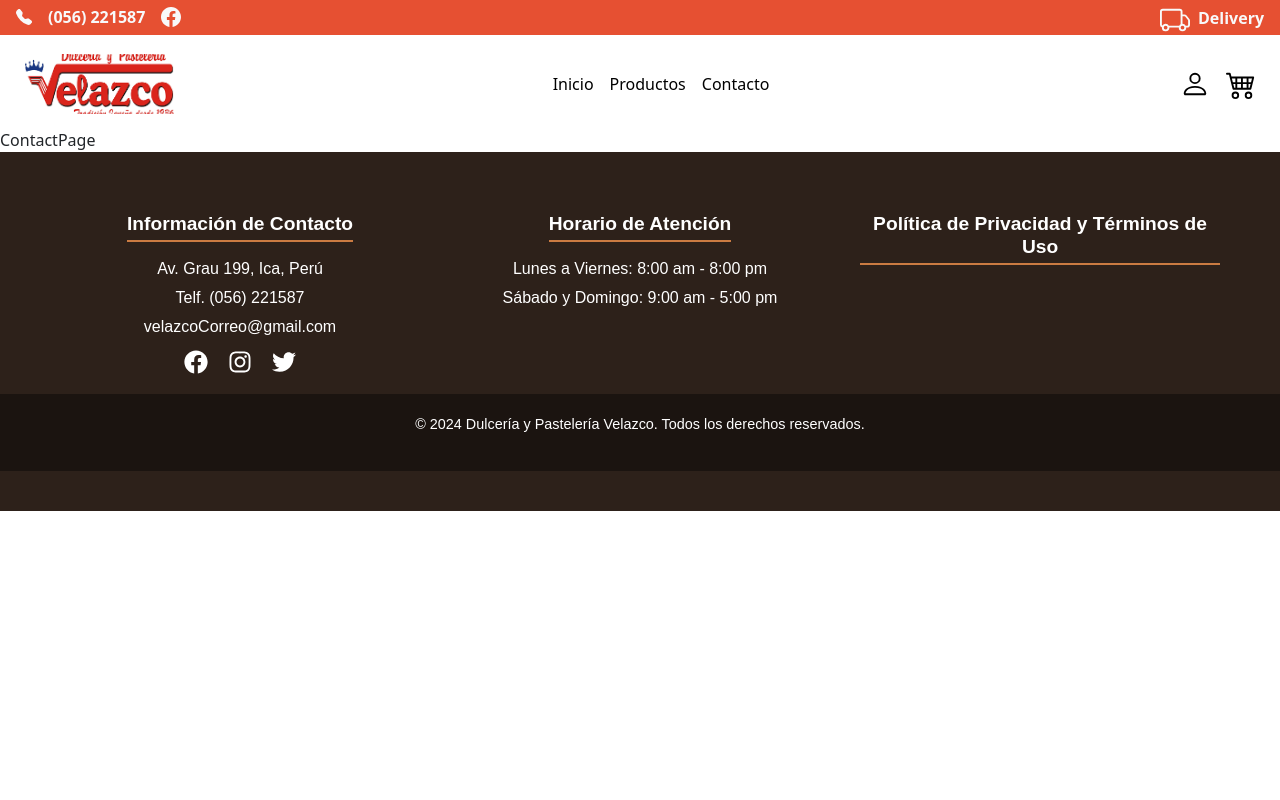
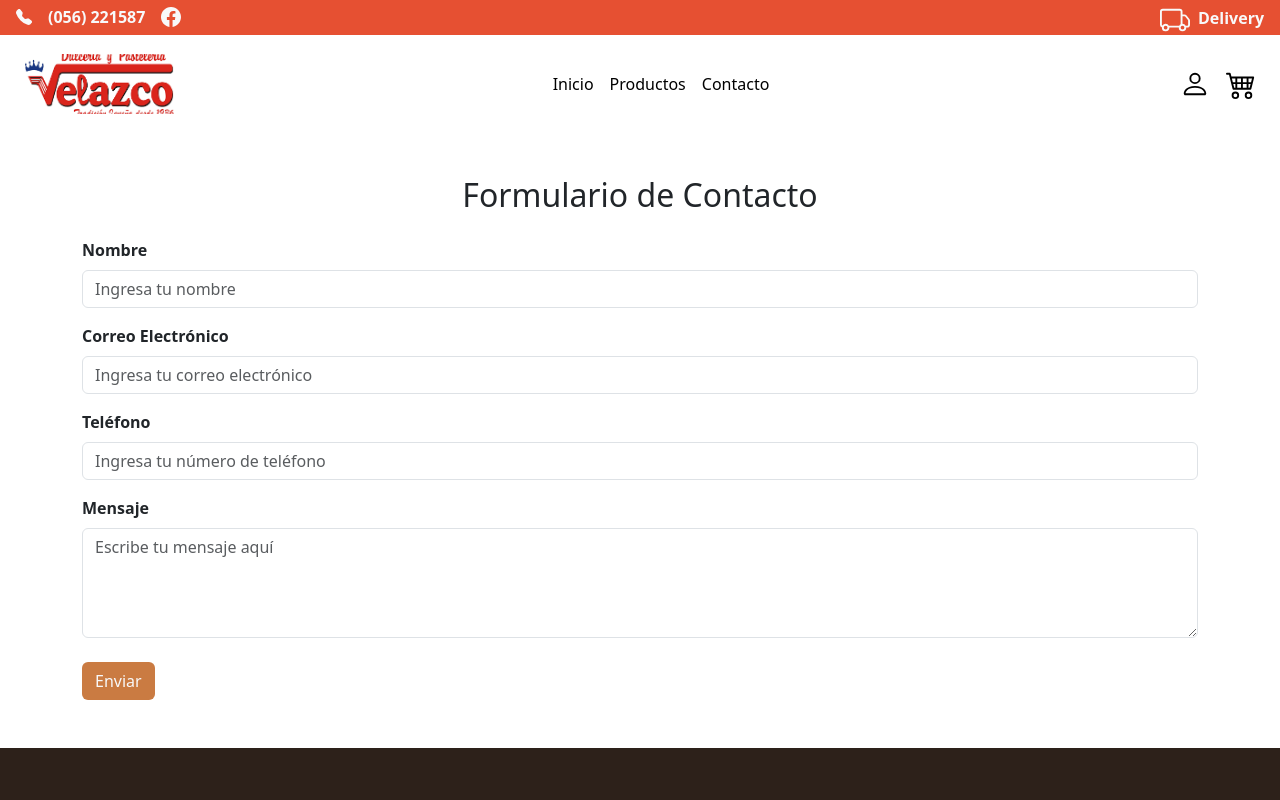
Before and after one commit to Carlos200404/Proyecto-Integrador-Panaderia, a React (Create React App) app: page /contacto in a window 1280 px wide. Shown: the top 800 px of the page. Built offline with nearby package versions, Linux system fonts and the light colour scheme.

Commit message:
Modificacion del header y creacion del Catalog Page

```diff
--- a/src/components/Header.jsx
+++ b/src/components/Header.jsx
@@ -2,8 +2,7 @@ import logo from "../images/logo.png";
 import { Link } from "react-router-dom";
 import StyleHeader from "../stylesComponent/StyleHeader.css";
 
-export default function
-() {
+export default function () {
   return (
     <>
       <header>
@@ -63,11 +62,14 @@ export default function
         </div>
 
         <nav className="navbar navbar-expand-lg navbar-dark bg-white">
-          <div className="container-fluid justify-content-between" id="divHeader">
+          <div
+            className="container-fluid justify-content-between"
+            id="divHeader"
+          >
             {/* Logo */}
-            <a href="#" className="mx-4">
+            <Link to={"/"} className="mx-4">
               <img src={logo} alt="Logo" className="logo" />
-            </a>
+            </Link>
 
             {/* Toggle Button */}
             <button
@@ -147,5 +149,5 @@ export default function
         </nav>
       </header>
     </>
-  )
+  );
 }
--- a/src/pages/ContactPage.jsx
+++ b/src/pages/ContactPage.jsx
@@ -1,5 +1,64 @@
+import "../stylesPages/StyleContactPage.css";
 export default function ContactPage() {
   return (
-    <div>ContactPage</div>
+    <>
+
+      <div className="container my-5">
+        <h2 className="text-center mb-4">Formulario de Contacto</h2>
+        <form>
+          <div className="form-group mb-3">
+            <label htmlFor="nombre" className="form-label fw-bold">
+              Nombre
+            </label>
+            <input
+              type="text"
+              className="form-control"
+              id="nombre"
+              placeholder="Ingresa tu nombre"
+              required
+            />
+          </div>
+          <div className="form-group mb-3">
+            <label htmlFor="email" className="form-label fw-bold">
+              Correo Electrónico
+            </label>
+            <input
+              type="email"
+              className="form-control"
+              id="email"
+              placeholder="Ingresa tu correo electrónico"
+              required
+            />
+          </div>
+          <div className="form-group mb-3">
+            <label htmlFor="telefono" className="form-label fw-bold">
+              Teléfono
+            </label>
+            <input
+              type="tel"
+              className="form-control"
+              id="telefono"
+              placeholder="Ingresa tu número de teléfono"
+              required
+            />
+          </div>
+          <div className="form-group mb-4">
+            <label htmlFor="mensaje" className="form-label fw-bold">
+              Mensaje
+            </label>
+            <textarea
+              className="form-control"
+              id="mensaje"
+              rows="4"
+              placeholder="Escribe tu mensaje aquí"
+              required
+            ></textarea>
+          </div>
+          <button type="submit" className="btn text-light btn-block" id="btn-formulario">
+            Enviar
+          </button>
+        </form>
+      </div>
+    </>
   )
 }
--- a/src/pages/ProductsPage.jsx
+++ b/src/pages/ProductsPage.jsx
@@ -2,6 +2,11 @@ import React from 'react'
 
 export default function ProductsPage() {
   return (
-    <div>ProductsPage</div>
+    <>
+      <h1 className='text-center my-4'>Nuestros Productos</h1>
+      <div className="container-fluid">
+
+      </div>
+    </>
   )
 }
--- /dev/null
+++ b/src/stylesPages/StyleContactPage.css
@@ -0,0 +1,122 @@
+
+.content-center {
+    position: absolute;
+    top: 50%;
+    left: 50%;
+    transform: translate(-50%, -50%);
+    text-align: center;
+    color: white;
+}
+
+#text {
+    margin-bottom: 10px;
+}
+
+#text2 {
+    margin-bottom: 190px;
+}
+
+.highlight-text {
+    font-weight: bold;
+    color: #d32f2f;
+}
+
+.badge-outline {
+    display: inline-block;
+    padding: 5px 10px;
+    border: 2px solid #d32f2f;
+    border-radius: 20px;
+    color: #d32f2f;
+    font-size: 0.8rem;
+    text-transform: uppercase;
+    font-weight: bold;
+}
+
+.main-heading {
+    font-size: 2.5rem;
+    font-weight: bold;
+    margin: 20px 0;
+    color: rgb(255, 255, 255);
+}
+
+.sub-heading {
+    font-size: 2rem;
+    margin-bottom: 20px;
+    color: rgb(255, 255, 255);
+}
+
+.filtro {
+    padding: 20px;
+    border: 1px solid #ddd;
+    border-radius: 10px;
+    background-color: #f8f9fa;
+}
+
+.filtro h4 {
+    margin-bottom: 20px;
+    color: #d32f2f;
+}
+#btn-formulario{
+    background-color: #CA7B42 !important;
+    color:white;
+}
+
+/* Media queries */
+@media (max-width: 991px) {
+    .filtro {
+        margin-bottom: 20px;
+    }
+}
+
+
+@media (max-width: 768px) {
+    #logo {
+        margin: 0 !important;
+    }
+
+    .filtro {
+        padding: 15px;
+    }
+
+    .moto-card {
+        transform: none;
+    }
+
+    .moto-card:hover {
+        transform: none;
+    }
+
+    .card-title {
+        font-size: 1rem;
+    }
+
+    .card-text {
+        font-size: 0.875rem;
+    }
+
+    .btn-conoce-mas {
+        font-size: 0.8rem;
+    }
+}
+
+@media (max-width: 576px) {
+    .filtro {
+        padding: 10px;
+    }
+
+    .moto-card {
+        margin-bottom: 20px;
+    }
+
+    .card-title {
+        font-size: 0.875rem;
+    }
+
+    .card-text {
+        font-size: 0.75rem;
+    }
+
+    .btn-conoce-mas {
+        font-size: 0.75rem;
+    }
+}
```
